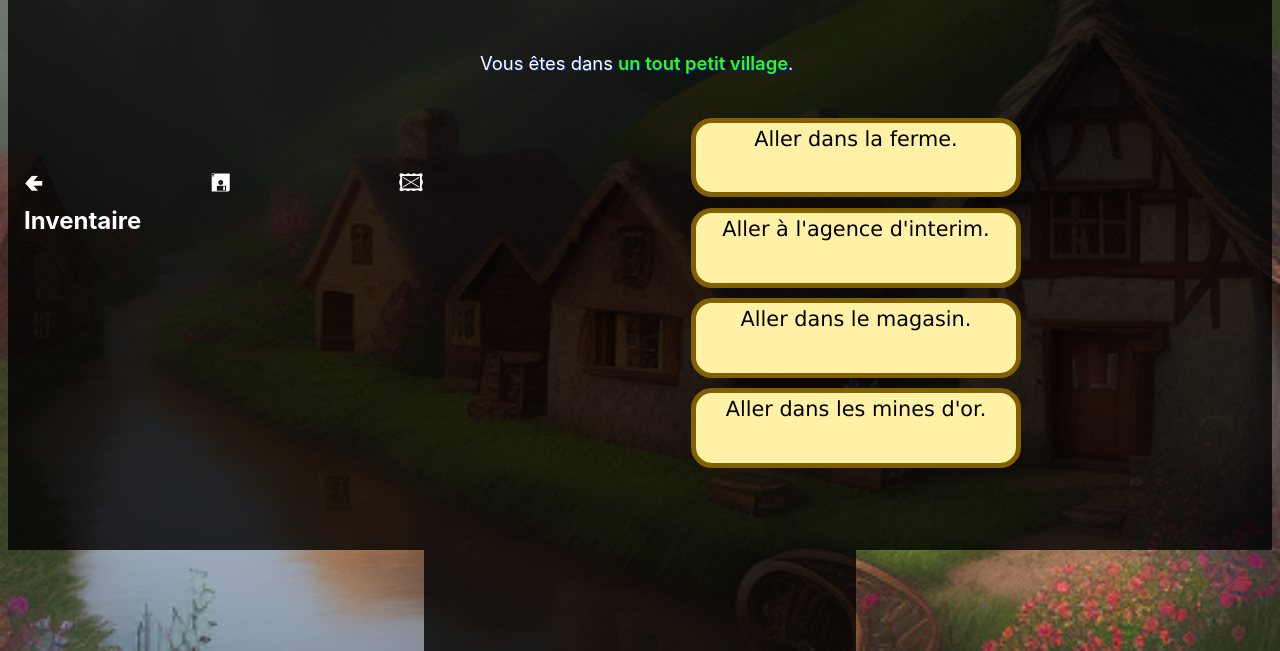
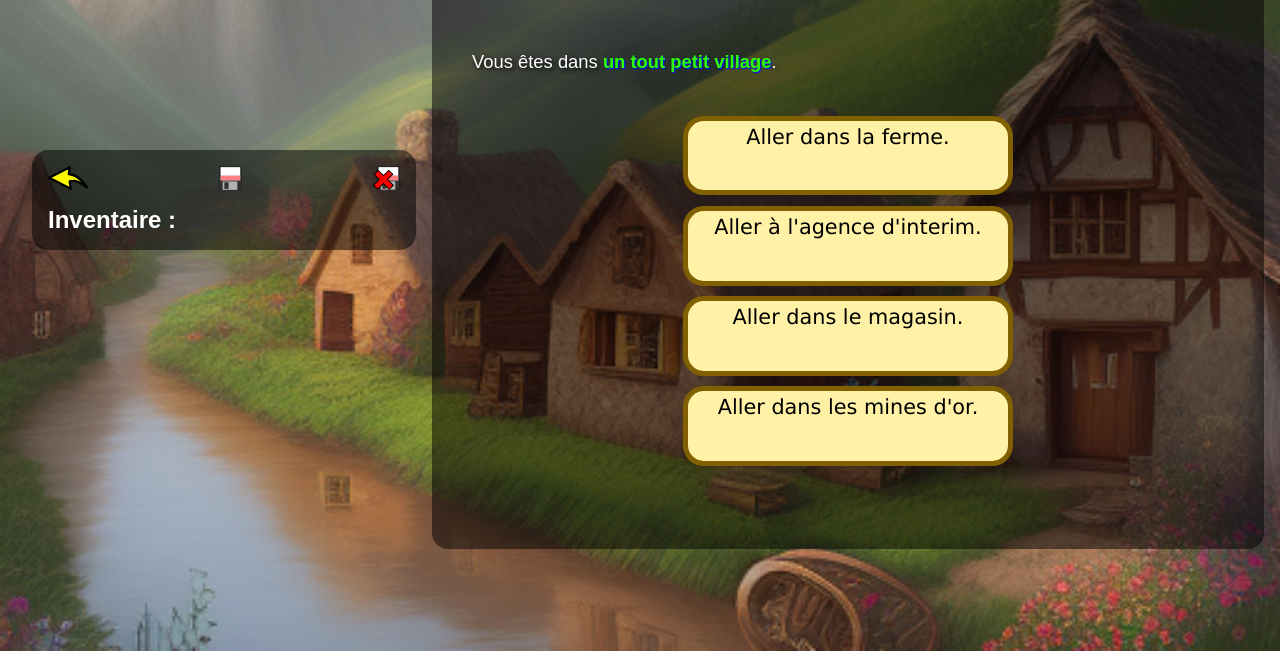
Before and after one commit to marl1/cyoajsengine, a plain HTML site: page jeux/1_jeu_exemple/index.htm in a window 1280 px wide. Shown: the part 149-800 px from the top of the page. Drawn offline with Linux system fonts and the light colour scheme; files whose address does not match are found by name.

Commit message:
Essai d'utilisation systématique de callback. Correction de bug si modif texte+callback. Ajout d'icônes. Modif du html.

```diff
--- a/jeux/1_jeu_exemple/data/episodes.js
+++ b/jeux/1_jeu_exemple/data/episodes.js
@@ -1,19 +1,19 @@
-titrerJeu("jeuExemple");
+titrerJeu("Jeu exemple");
 
 /* Exemple d'affichage de variables */
 creerEpisode({
     clef: "intro",
-    titre : `Un village simple`,
-    get texte() {
-        return `Vous êtes dans ***un tout petit village***.`; }
+    titre : () => `Un village simple`,
+    texte: () =>
+        `Vous êtes dans ***un tout petit village***.`
     ,liens: [
-            {libelle: `Aller dans la ferme.`,
+            {libelle: () => `Aller dans la ferme.`,
             chemin: "allerFerme"},
-            {libelle: `Aller à l'agence d'interim.`,
+            {libelle: () => `Aller à l'agence d'interim.`,
             chemin: "allerInterim"},
-            {libelle: `Aller dans le magasin.`,
+            {libelle: () => `Aller dans le magasin.`,
             chemin: "allerMagasin"},
-            {libelle: `Aller dans les mines d'or.`,
+            {libelle: () => `Aller dans les mines d'or.`,
             chemin: "allerMines"}
         ]
     ,image: "exterieur.png"
@@ -22,14 +22,14 @@ creerEpisode({
 /* Exemple redirection en cas de nouvelle visite ("revisite") de l'épisode. */
 creerEpisode({
     clef: "allerFerme",
-    titre : `Dans la ferme.`,
-    texte :
+    titre : () => `Dans la ferme.`,
+    texte: () =>
     `Vous frappez à la porte de la ferme. Celle-ci s'ouvre doucement d'elle-même. L'intérieur est rustique et dépouillé.
 
     Il y a un papier à l'intérieur :
     "Je reviens plus tard. -Mimi"`
     ,liens: [
-            {libelle: `Sortir.`,
+            {libelle: () => `Sortir.`,
             chemin: "intro"},
         ]
     ,image: "ferme.png"
@@ -39,13 +39,13 @@ creerEpisode({
 /* Exemple de chainage de redirection.*/
 creerEpisode({
     clef: "deuxiemeVisiteFerme",
-    titre : `Retour dans la ferme.`,
-    texte :
+    titre : () => `Retour dans la ferme.`,
+    texte: () =>
     `Cette fois-ci, à l'intérieur, vous voyez Mimi, ***une femme entre deux âge*** en train de ranger des bacs de légumes.
 
     "Bonjour !, dit-elle, ***repassez plus tard***, je suis un peu occupée."`
     ,liens: [
-            {libelle: `Sortir.`,
+            {libelle: () => `Sortir.`,
             chemin: "intro"},
         ]
     ,image: "ferme.png"
@@ -55,11 +55,11 @@ creerEpisode({
 /* Exemple de redirection en boucle.*/
 creerEpisode({
     clef: "troisiemeVisiteFerme",
-    titre : `Nouveau retour dans la ferme.`,
-    texte :
+    titre : () => `Nouveau retour dans la ferme.`,
+    texte: () =>
     `Mimi vous accueille chaleuresement. Elle vous offre à manger et vous parlez de choses et d'autres. Vous passez un ***très agréable moment***.`
     ,liens: [
-            {libelle: `Sortir.`,
+            {libelle: () => `Sortir.`,
             chemin: "intro"},
         ]
     ,image: "ferme.png"
@@ -69,18 +69,18 @@ creerEpisode({
 /* Exemple d'ajout d'un objet + détection du nombre de visite. */
 creerEpisode({
     clef: "allerInterim",
-    titre : `Aller à l'agence d'interim.`,
-    texte :
+    titre : () => `Aller à l'agence d'interim.`,
+    texte: () =>
     `Vous travaillez avec l'agence et gagnez ***50 euros***.`
     ,liens: [
-            {libelle: `Sortir.`,
+            {libelle: () => `Sortir.`,
             chemin: "intro"},
         ]
     ,image: "interim.png"
     ,commandes: () => {
 		ajouterInventaire({clef:"euros", nom:"Euros", description:"Des euros.", nombre:50});
         if (nombreVisites() === 0) {
-            ajouterTexte(`Comme c'est la première fois que vous venez, on vous donne des ***chaussures de sécurité***.`);
+            ajouterTexte(` Comme c'est la première fois que vous venez, on vous donne des ***chaussures de sécurité***.`);
             ajouterInventaire({clef:"chaussuresSecu", nom:"Paire de chaussures de sécurité", description:"Chaussures de sécurité.", nombre:1});
         }
     }
@@ -105,10 +105,10 @@ creerEpisode({
 /* Exemple d'ajout d'un objet. */
 creerEpisode({
     clef: "acheterPioche",
-    titre : `Acheter pioche.`,
-    texte :``
+    titre : () => `Acheter pioche.`,
+    texte: () =>``
     ,liens: [
-            {libelle: `Sortir.`,
+            {libelle: () => `Sortir.`,
             chemin: "intro"},
         ]
     ,commandes: () => {
@@ -126,10 +126,10 @@ creerEpisode({
 /* Exemple d'ajout d'un lien. */
 creerEpisode({
     clef: "allerMines",
-    titre : `Aller dans les mines.`,
-    texte : `Vous voilà dans les mines.`
+    titre : () => `Aller dans les mines.`,
+    texte: () => `Vous voilà dans les mines.`
     ,liens: [
-            {libelle: `Sortir.`,
+            {libelle: () => `Sortir.`,
             chemin: "intro"},
         ]
     ,image: "mine.png"
@@ -137,7 +137,7 @@ creerEpisode({
         if (nombrePossedeDe("pioche") < 1) {
             ajouterTexte(`Vous n'avez rien à faire ici. Il vous faudrait ***une pioche*** pour trouver de l'or.`);
         } else {
-            ajouterLien({libelle: `Piocher.`, chemin: "piocherDansLesMines"});
+            ajouterLien({libelle: () => `Piocher.`, chemin: "piocherDansLesMines"});
         }
     }
 });
@@ -145,10 +145,10 @@ creerEpisode({
 /* Exemple de remplacement d'un lien. */
 creerEpisode({
     clef: "piocherDansLesMines",
-    titre : `Piocher dans les mines.`,
-    texte : `Tac tac tac, vous trouvez une ***pépite d'or*** !`
+    titre : () => `Piocher dans les mines.`,
+    texte: () => `Tac tac tac, vous trouvez une ***pépite d'or*** !`
     ,liens: [
-            {libelle: `Arrêter de piocher.`,
+            {libelle: () => `Arrêter de piocher.`,
             chemin: "allerMines"},
         ]
     ,image: "mine.png"
@@ -167,8 +167,8 @@ creerEpisode({
 /* Exemple d'ajout d'un lien. */
 creerEpisode({
     clef: "avancerFondMine",
-    titre : `Avancer vers le fond de la mine.`,
-    texte :`Oh non, c'est le fantôme de la mine ! Il vous saute dessus et vous tue.
+    titre : () => `Avancer vers le fond de la mine.`,
+    texte: () =>`Oh non, c'est le fantôme de la mine ! Il vous saute dessus et vous tue.
                             ***FIN***`
     ,image: "mine.png"
 });
--- a/jeux/1_jeu_exemple/index.htm
+++ b/jeux/1_jeu_exemple/index.htm
@@ -2,7 +2,7 @@
 <head>
 <meta http-equiv="Content-type" content="text/html; charset=UTF-8"/>
 <meta name="viewport" content="width=device-width, initial-scale=1">
-<title>EPISODE 1 - Transaction dans le club</title>
+<title></title>
 <style>
 *{
 margin:0px;
@@ -14,7 +14,7 @@ html,body {
 }
 
 body {
-    font-family: BlinkMacSystemFont,"Segoe UI","Roboto","Oxygen","Ubuntu","Cantarell","Fira Sans","Droid Sans","Helvetica Neue",sans-serif;
+    font-family: sans-serif;
     background-color: #000011;
     color:white;
     display:flex;
@@ -33,13 +33,11 @@ body {
     justify-content: center;
     display:flex;
     padding:1em;
-    background:rgba(0, 0, 0, 0.8);
-    width:25em;
+    width:24em;
 }
 
 /* présente uniquement pour centrer la colonne du milieu */
 #colonneDroite {
-    background:rgba(0, 0, 0, 0.8);
     flex-direction:column;
     justify-content: center;
     display:flex;
@@ -47,21 +45,26 @@ body {
     padding:1em;
 }
 
+#conteneurOutilsInventaire {
+    background:rgba(0, 0, 0, 0.5);
+    border-radius: 1em;
+    padding: 1em;
+}
+
 #menuOutils {
     display:flex;
     flex-direction:row;
     justify-content:space-between;
-    font-family: "DejaVu";
+}
+
+#inventaire {
+    margin-top: 1em;
 }
 
 #menuOutils a {
     text-decoration: none;
     color: white;
     font-size: x-large;
-}
-
-#inventaire {
-    background-color: rgb(22, 38, 100);
 }
 
 .ajoutInventaire {
@@ -74,11 +77,12 @@ body {
 }
 
  #general{
-    background:rgba(0, 0, 0, 0.8);
+    background:rgba(0, 0, 0, 0.5);
     width:50em;
     padding-right:1em;
     padding-left:1em;
     flex-wrap: wrap-reverse;
+    border-radius: 1em;
 }
 
 
@@ -119,7 +123,7 @@ color:#FFFFFF;
     Background-image:url("img/a.gif");
     background-repeat: no-repeat ;
     background-position:bottom;
-text-shadow: 1px 1px 1px #093293;
+    text-shadow: 2px 2px 5px black;
 }
 
 #texte {
@@ -128,7 +132,7 @@ color:#FFFFFF;
     padding-left:3%;
     padding-right:15%;
     margin-bottom:5%;
-text-shadow: 1px 1px 1px #093293;
+    text-shadow: 2px 2px 5px black;
     line-height: 1.5;
     font-weight: 400;
 }
@@ -181,12 +185,23 @@ text-align:center;
 </style>
 </head>
 <div id="colonneGauche">
+    <div id="conteneurOutilsInventaire">
         <div id="menuOutils">
-        <a href="#" onClick="episodePrecedent()">&#129152;</a><a href="#" onClick="sauvegarder()" id="disquette">&#128426;</a><a href="#" onClick="effacerSauvegarde()">&#128446;</a>
+            <a href="#" onClick="episodePrecedent()">
+                <img src="data/img/retour.svg" style="height:1em;" title ="Retourner à l'épisode précédent.">
+            </a>
+            <a href="#" onClick="sauvegarder()" id="disquette" title ="Sauvegarder.">
+                <img src="data/img/disquette.svg" style="height:1em;">
+            </a>
+            <a href="#" onClick="effacerSauvegarde()"  title ="Supprimer la sauvegarde.">
+                <img src="data/img/disquettesuppr.svg" style="height:1em;">
+            </a>
         </div>
-    <h2> Inventaire</h2>
         <div id="inventaire">
-    blah
+        <h2> Inventaire :</h2>
+            <div id="contenuInventaire">
+            </div>
+        </div>
     </div>
 </div>
 <div id="general">
--- a/jeux/cyberpunk/data/episodes.js
+++ b/jeux/cyberpunk/data/episodes.js
@@ -1689,16 +1689,16 @@ creerEpisode({
     clef: "couperCourantNouveau",
     titre : `Trouver un moyen de couper le courant`,
     texte :
-    `Très bien, mais où se trouve le disjoncteur...? Certainement dans les coulisses. Vous faites demi-tour et arrivez à une intersection.
+    `Très bien, mais où se trouve le ***disjoncteur***...? Certainement dans les coulisses. Vous faites demi-tour et arrivez à une intersection.
 
 Un conduit mène vers la sortie, vu l'air frais. L'autre retourne vers les toilettes du club. Vous prenez le 3e chemin.
 
 Vous débouchez dans les toilettes des artistes. Personne en vue.
 
-Vous sortez dans les loges, à la recherche d'un dijoncteur, que vous finissez par trouver sous l'escalier du fond. Vous l'arrachez sans ménagement du mur.
+Vous sortez dans les loges, à la recherche d'un dijoncteur, que vous finissez par trouver sous l'escalier du fond. Vous ***l'arrachez sans ménagement du mur***.
 Noir. Bruits de panique.
 
-Aidé par la vision infrarouge de vos lunettes, vous retournez dans les conduits aussi vite que possible, remontez, éclatez la grille et vous voilà enfin dans le bureau du directeur.`
+Aidé par la vision infrarouge de vos lunettes, vous ***retournez dans les conduits*** aussi vite que possible, remontez, éclatez la grille et vous ***voilà enfin dans le bureau du directeur***.`
             ,
             liens: [
                 {libelle: `Fouiller le bureau.`,
--- a/moteurldvelh.js
+++ b/moteurldvelh.js
@@ -69,11 +69,8 @@ function afficherEpisode(clefEpisode) {
     animerTransition();
 
 
-    const episodeOriginal = JSON.parse(JSON.stringify(episode));
-    if (episode.callback) {
-        episode.callback();
-        episodeOriginal.callback = episode.callback;
-    }
+    const episodeOriginal = clonerEpisode(episode);
+
     if (episode.commandes) {
         episode.commandes();
         episodeOriginal.commandes = episode.commandes;
@@ -81,13 +78,11 @@ function afficherEpisode(clefEpisode) {
     historique.push(clefEpisode);
     historiqueRedirection = [];
     if (episode.titre instanceof Function) {
-        episodeOriginal.titre = episode.titre;
         document.getElementById("titre").innerHTML=episode.titre();
     } else {
         document.getElementById("titre").innerHTML=episode.titre;
     }
     if (episode.texte instanceof Function) {
-        episodeOriginal.texte = episode.texte;
         document.getElementById("texte").innerHTML=formatterTexte(episode.texte());
     } else {
         document.getElementById("texte").innerHTML=formatterTexte(episode.texte);
@@ -104,12 +99,47 @@ function afficherEpisode(clefEpisode) {
     episodes.set(clefEpisodeEnCours, episodeOriginal);
 }
 
+function clonerEpisode(episode) {
+    let episodeClone = JSON.parse(JSON.stringify(episode));
+    // en parsant on a perdu les fonctions titre, texte, libelle des liens donc il faut les réinjecter
+    episodeClone.titre = episode.titre;
+    episodeClone.texte = episode.texte;
+    if (episode.liens) {
+        let tabLiensOriginaux=[];
+        for (const lien of episode.liens) {
+            let lienOriginal = lien;
+            lienOriginal.libelle = lien.libelle;
+            tabLiensOriginaux.push(lienOriginal);
+        }
+        episodeClone.liens = tabLiensOriginaux;
+    }
+
+    return episodeClone;
+}
+
+/* Génère le texte des liens.
+Quitte à boucler dessus, on sauvegarde les textes originaux qui ne peuvent pas être
+stringifiés car ce sont des fonctions. On les réinjectera en sortie de fonction. */
+function genererLiens(liens) {
+    let htmlLiens = "";
+    if (liens) {
+        for (const lien of liens) {
+            if (lien.libelle instanceof Function) {
+                htmlLiens = htmlLiens + `<a href="#" onClick="afficherEpisode('${lien.chemin}')">${lien.libelle()}</a><br>`;
+            } else {
+                htmlLiens = htmlLiens + `<a href="#" onClick="afficherEpisode('${lien.chemin}')">${lien.libelle}</a><br>`;
+            }
+        }
+    }
+    document.getElementById("liens").innerHTML=htmlLiens;
+}
+
 function sauvegarder() {
     if (window.localStorage){
-        window.localStorage.setItem("clefEpisodeEnCours"+titrerJeu, clefEpisodeEnCours);
-        window.localStorage.setItem("historique"+titrerJeu, JSON.stringify(historique));
-        window.localStorage.setItem("inventaire"+titrerJeu, JSON.stringify(Array.from(inventaire.entries())));
-        window.localStorage.setItem("historiqueInventaire"+titrerJeu, JSON.stringify(historiqueInventaire));
+        window.localStorage.setItem("clefEpisodeEnCours"+titreJeu, clefEpisodeEnCours);
+        window.localStorage.setItem("historique"+titreJeu, JSON.stringify(historique));
+        window.localStorage.setItem("inventaire"+titreJeu, JSON.stringify(Array.from(inventaire.entries())));
+        window.localStorage.setItem("historiqueInventaire"+titreJeu, JSON.stringify(historiqueInventaire));
         document.getElementById("disquette").classList.remove('doitAnimerTransition');
         window.setTimeout(function() {
            document.getElementById("disquette").classList.add('doitAnimerTransition');
@@ -124,10 +154,10 @@ function sauvegarder() {
 function effacerSauvegarde() {
     if (window.confirm("Effacer la sauvegarde ?")) {
         if (window.localStorage){
-            window.localStorage.removeItem("clefEpisodeEnCours"+titrerJeu);
-            window.localStorage.removeItem("historique"+titrerJeu);
-            window.localStorage.removeItem("inventaire"+titrerJeu);
-            window.localStorage.removeItem("historiqueInventaire"+titrerJeu);
+            window.localStorage.removeItem("clefEpisodeEnCours"+titreJeu);
+            window.localStorage.removeItem("historique"+titreJeu);
+            window.localStorage.removeItem("inventaire"+titreJeu);
+            window.localStorage.removeItem("historiqueInventaire"+titreJeu);
         }
     }
 }
@@ -172,18 +202,6 @@ function formatterTexte(texte) {
 
 
     return texte;
-}
-
-function genererLiens(liens) {
-    let htmlLiens = "";
-    for (const lien in liens) {
-        if (liens[lien].libelle instanceof Function) {
-            htmlLiens = htmlLiens + `<a href="#" onClick="afficherEpisode('${liens[lien].chemin}')">${liens[lien].libelle()}</a><br>`;
-        } else {
-            htmlLiens = htmlLiens + `<a href="#" onClick="afficherEpisode('${liens[lien].chemin}')">${liens[lien].libelle}</a><br>`;
-        }
-    }
-    document.getElementById("liens").innerHTML=htmlLiens;
 }
 
 // Vérifie que les chemins mènent bien tous quelque part, qu'il n'y a pas eu d'erreur lors de l'écriture.
@@ -232,6 +250,7 @@ function remplacerImage(img) {
 
 function titrerJeu(titre) {
     titreJeu = titre;
+    document.title = titreJeu;
 }
 
 function ajouterLien(nouveauLien) {
@@ -244,7 +263,11 @@ function remplacerLien(nouveauLien) {
 }
 
 function ajouterTexte(nouveauTexte) {
-    episodes.get(clefEpisodeEnCours).texte += nouveauTexte;
+    if (episodes.get(clefEpisodeEnCours).texte instanceof Function) {
+        episodes.get(clefEpisodeEnCours).texte = episodes.get(clefEpisodeEnCours).texte() + nouveauTexte;
+    } else {
+        episodes.get(clefEpisodeEnCours).texte += nouveauTexte;
+    }
 }
 
 function remplacerTexte(nouveauTexte) {
@@ -310,7 +333,7 @@ function afficherInventaire() {
     for (let [key, value] of mapHtmlInventaire) {
         htmlInventaireFinal+=value+"<br>";
     }
-    document.getElementById("inventaire").innerHTML=htmlInventaireFinal;
+    document.getElementById("contenuInventaire").innerHTML=htmlInventaireFinal;
 }
 
 function episodePrecedent() {
@@ -339,12 +362,12 @@ function enleverDerniersObjetsAcquis() {
 }
 
 function demarrerJeu() {
-    if (window.localStorage && window.localStorage.getItem("clefEpisodeEnCours"+titrerJeu)){
+    if (window.localStorage && window.localStorage.getItem("clefEpisodeEnCours"+titreJeu)){
         //Il y a une sauvegarde, on la restore...
-        clefEpisodeEnCours = window.localStorage.getItem("clefEpisodeEnCours"+titrerJeu);
-        historique = JSON.parse(window.localStorage.getItem("historique"+titrerJeu));
-        inventaire = new Map(JSON.parse(window.localStorage.getItem("inventaire"+titrerJeu)));
-        historiqueInventaire = JSON.parse(window.localStorage.getItem("historiqueInventaire"+titrerJeu));
+        clefEpisodeEnCours = window.localStorage.getItem("clefEpisodeEnCours"+titreJeu);
+        historique = JSON.parse(window.localStorage.getItem("historique"+titreJeu));
+        inventaire = new Map(JSON.parse(window.localStorage.getItem("inventaire"+titreJeu)));
+        historiqueInventaire = JSON.parse(window.localStorage.getItem("historiqueInventaire"+titreJeu));
         enleverDerniersObjetsAcquis(); // Evite bug "sauver sur episode qui donne un truc" + F5 = objet infini.
         afficherEpisode(historique.pop());
     } else {
```
Also changed, not shown: jeux/cyberpunk/index.htm (+17 -6 lines), jeux/1_jeu_exemple/data/img/disquette.svg (added), jeux/1_jeu_exemple/data/img/disquettesuppr.svg (added), jeux/1_jeu_exemple/data/img/retour.svg (added), jeux/cyberpunk/data/img/disquette.svg (added), jeux/cyberpunk/data/img/disquettesuppr.svg (added), jeux/cyberpunk/data/img/retour.svg (added). Lines whose indentation alone changed are shown as unchanged.
